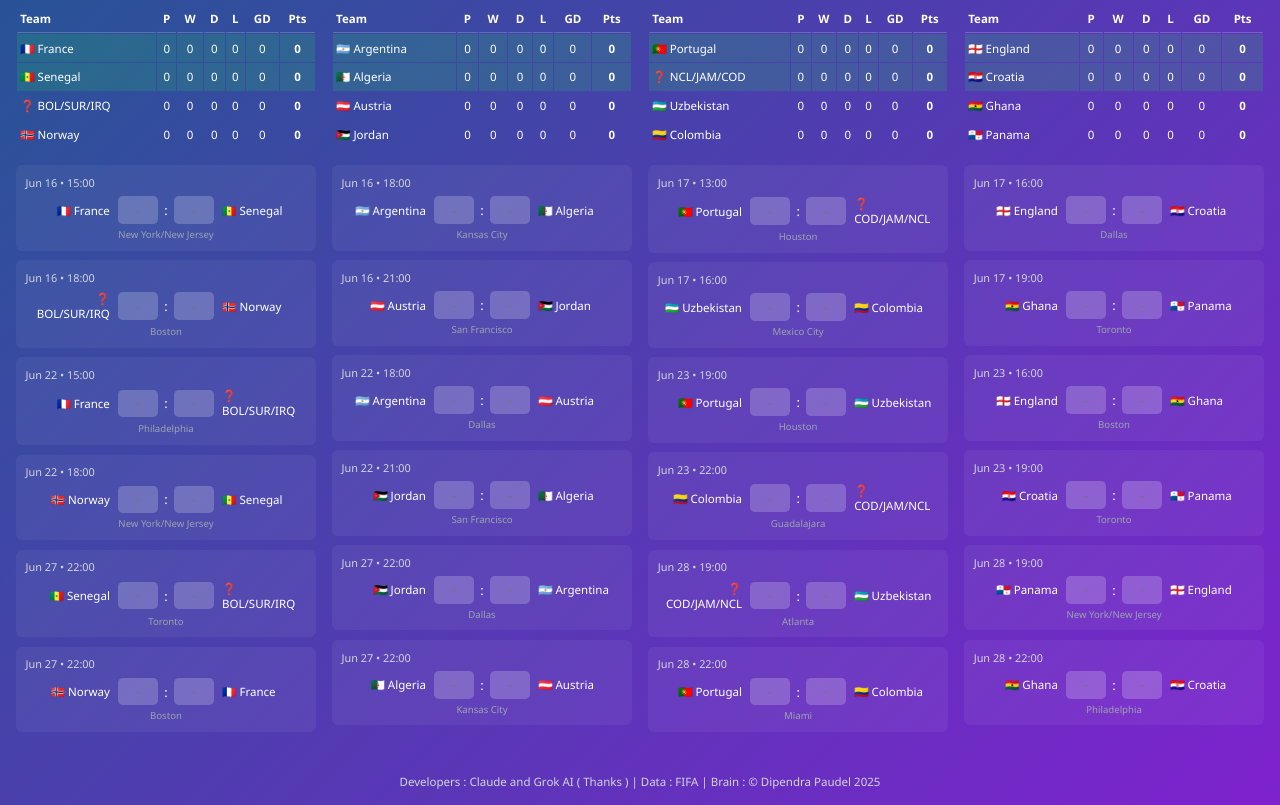
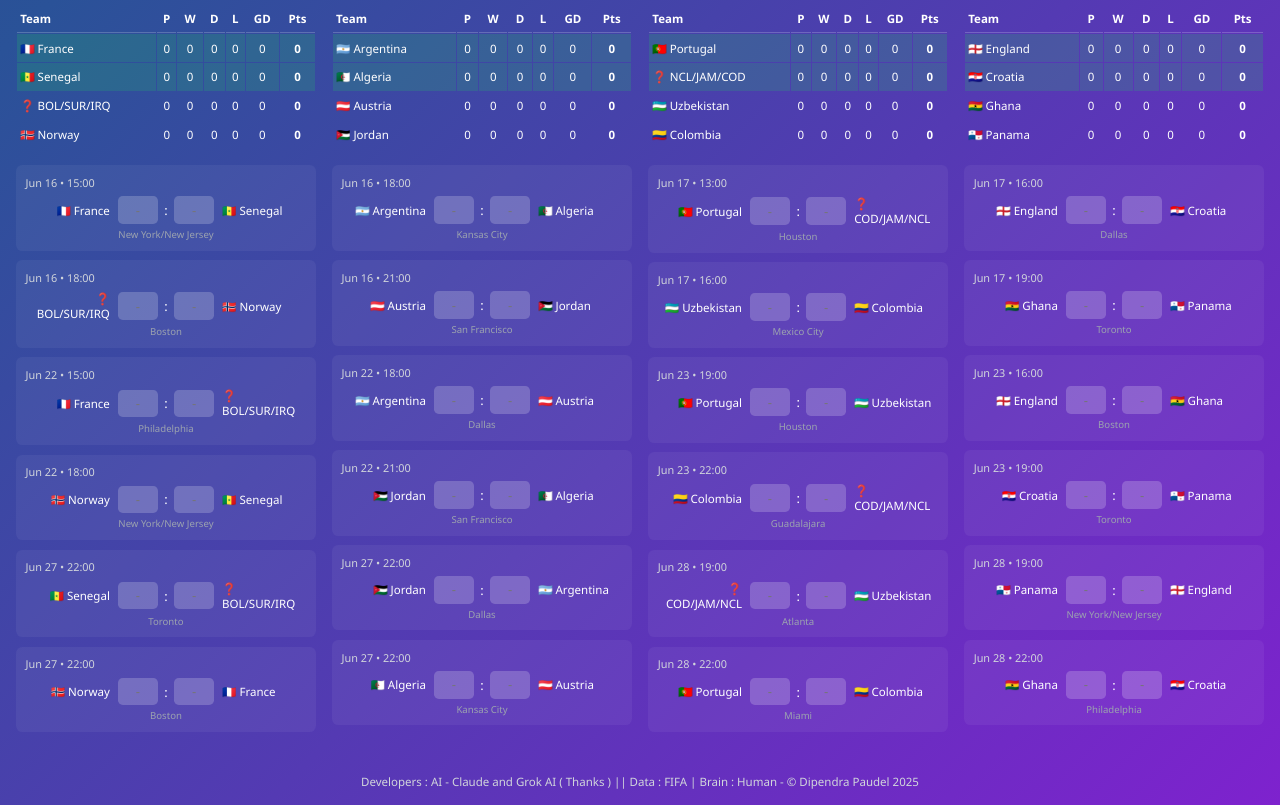
Before and after one commit to dipendraz/world-cup-2026-simulator, a plain HTML site: page index.html in a window 1280 px wide. Shown: the part 1976-2781 px from the top of the page. Drawn offline with nearby package versions, Linux system fonts and the light colour scheme.

Commit message:
Update index.html

```diff
--- a/index.html
+++ b/index.html
@@ -424,8 +424,8 @@
         </div>
 
         <div class="footer">
-            <p> Developers : Claude and Grok AI ( Thanks ) | Data : <a href="https://fifa.com" class="footer-link" target="_blank" rel="noopener">FIFA</a> |
-            Brain : <a href="https://www.linkedin.com/in/dipendra-paudel-7a516524/" class ="footer-link" target="_blank" rel="noopener">© Dipendra Paudel </a><span id="year"></span>
+            <p> Developers : AI - Claude and Grok AI ( Thanks ) || Data : <a href="https://fifa.com" class="footer-link" target="_blank" rel="noopener">FIFA</a> |
+            Brain : Human - <a href="https://www.linkedin.com/in/dipendra-paudel-7a516524/" class ="footer-link" target="_blank" rel="noopener">© Dipendra Paudel </a><span id="year"></span>
         </div>
     </div>
 
```
